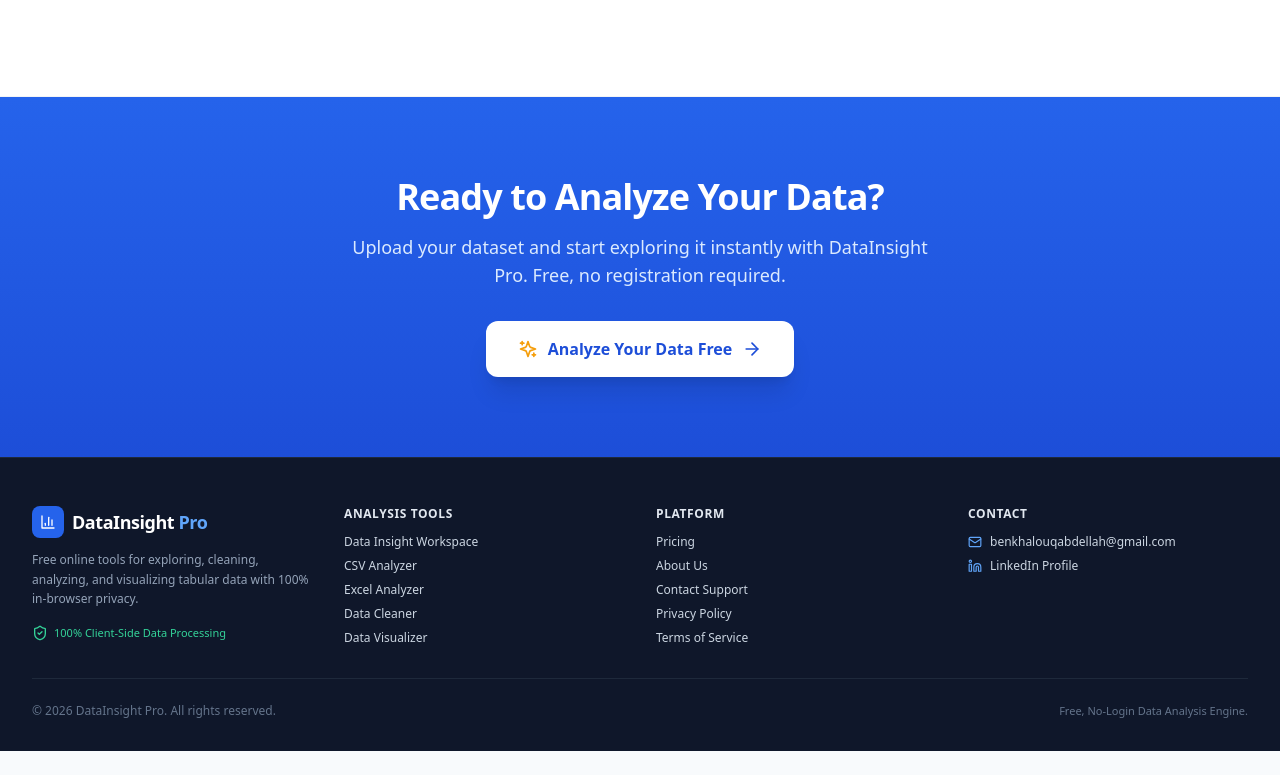
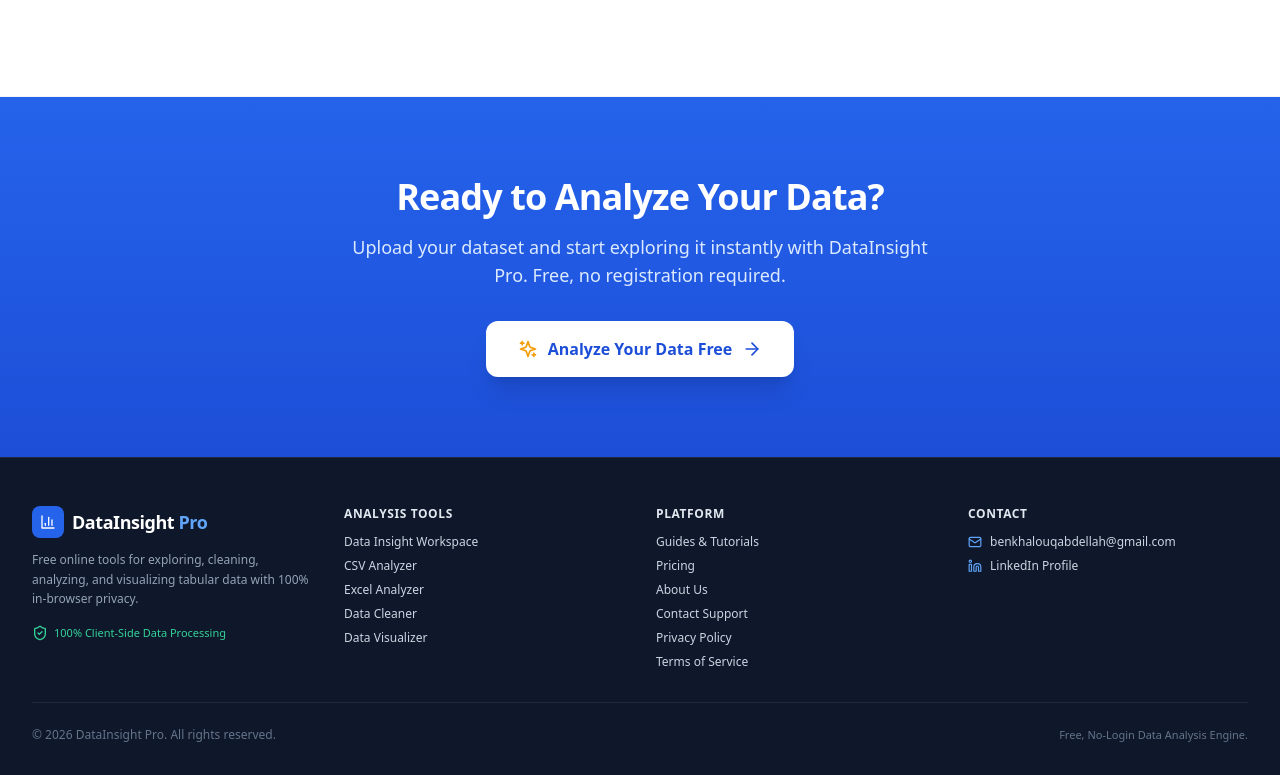
Before and after one commit to Abdellah421/data-insight-pro, a React (Vite) app: page / in a window 1280 px wide. Shown: the part 5701-6476 px from the top of the page. Before the commit the page ends 6452 px from the top, so only its background shows below. Built offline with nearby package versions, Linux system fonts and the light colour scheme; no server answers.

Commit message:
Add Guides link to footer

```diff
--- a/src/components/Footer.tsx
+++ b/src/components/Footer.tsx
@@ -41,6 +41,7 @@ const Footer: React.FC = () => {
         <div>
           <h4 className="text-xs font-bold uppercase tracking-wider text-slate-200 mb-3">Platform</h4>
           <ul className="space-y-2 text-xs">
+            <li><Link to="/guides" className="hover:text-white transition">Guides & Tutorials</Link></li>
             <li><Link to="/pricing" className="hover:text-white transition">Pricing</Link></li>
             <li><Link to="/about" className="hover:text-white transition">About Us</Link></li>
             <li><Link to="/contact" className="hover:text-white transition">Contact Support</Link></li>
```
